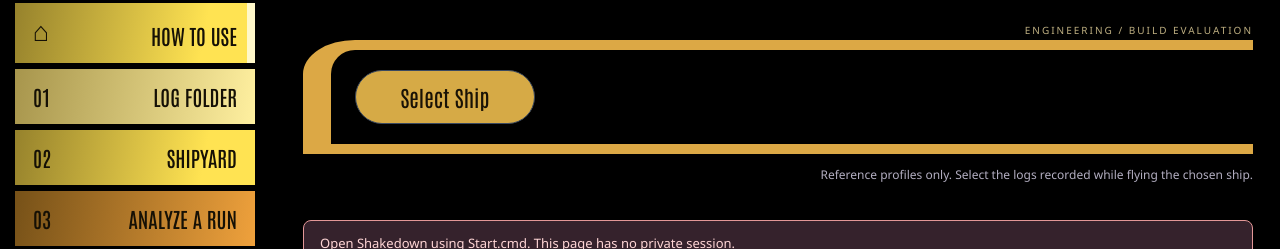
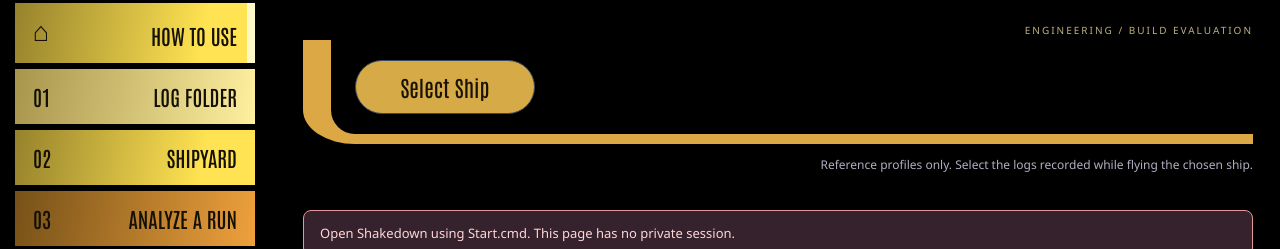
Before and after one commit to fukenny/sto-build-parser, a website with bundled scripts: page public/index.html in a window 1280 px wide. Shown: the part 146-395 px from the top of the page. Built offline with nearby package versions, Linux system fonts and the light colour scheme.

Commit message:
Use left and bottom LCARS frame for ship selector

```diff
--- a/public/console.css
+++ b/public/console.css
@@ -106,3 +106,6 @@ body.lcars-console{--african-violet:#e5c36e;--bluey:#e3bf4c;--true-mauve:#be9444
 .lcars-console .loadout-group .build-grid{gap:6px}
 
 .workspace-selector{width:100%;display:grid;grid-template-columns:180px minmax(0,1fr);gap:24px;align-items:start;text-align:left;border-top:10px solid #dca845;border-left:28px solid #dca845;border-bottom:10px solid #dca845;border-top-left-radius:52px 34px;padding:20px 24px}.workspace-selection{min-width:0}#workspace-current{font:25px Antonio;color:var(--orange);padding:8px 0;overflow-wrap:anywhere}#workspace-choices{display:flex;flex-wrap:wrap;gap:6px}.lcars-console #toggle-ship-picker,.lcars-console .workspace-ship-pill{border-radius:32px;padding:12px 22px;font:22px Antonio;background:#d6aa46;color:#191206}.lcars-console .workspace-ship-pill{max-width:240px;white-space:nowrap;overflow:hidden;text-overflow:clip}.lcars-console .workspace-ship-pill[aria-pressed='true']{background:#f8df83}.workspace-heading{border-bottom:0;padding-bottom:0}@media(max-width:720px){.workspace-selector{grid-template-columns:1fr;padding:16px;gap:12px}}
+
+/* Ship selector uses a lower LCARS elbow, open across the top. */
+.workspace-selector{border-top:0;border-right:0;border-left:28px solid #dca845;border-bottom:10px solid #dca845;border-radius:0 0 0 52px / 0 0 0 34px}
```
